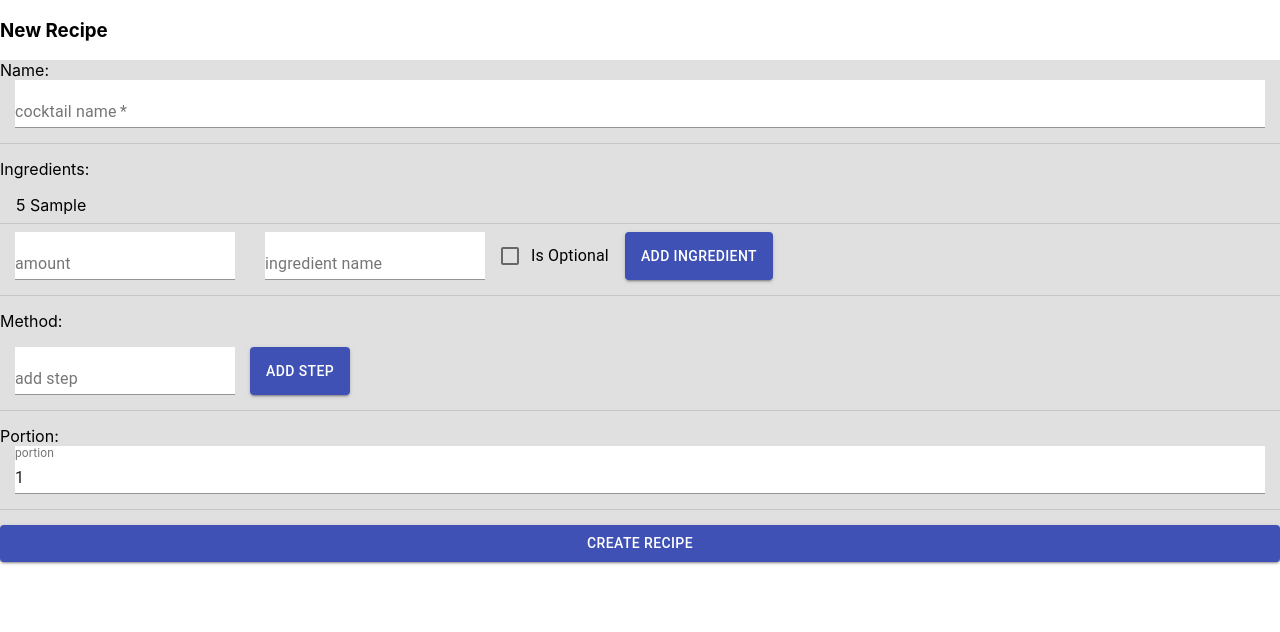
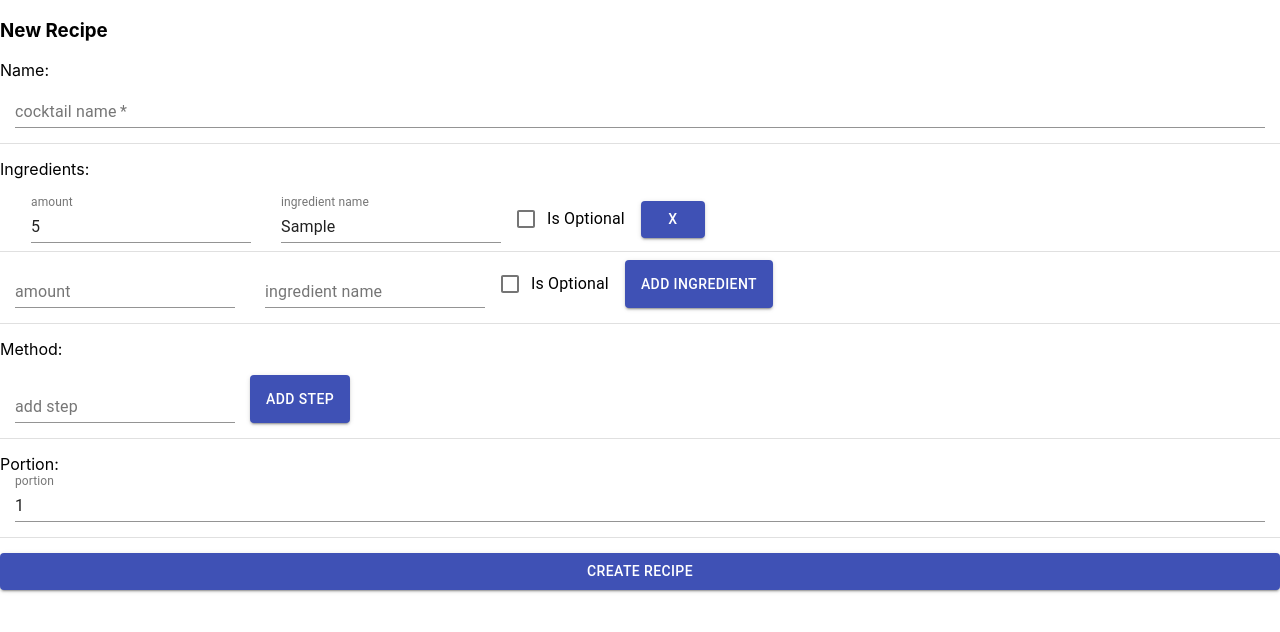
Before and after one commit to inbal0012/SmartBarClient, a React (Create React App) app: page /cocktails/add in a window 1280 px wide. Both pictures are taken after typing "5", "Sample" into the empty fields and a click on the button "ADD INGREDIENT". Shown: the top 632 px of the page. Built offline with nearby package versions, Linux system fonts and the light colour scheme.

Commit message:
CocktailForm editable lists!
AddCocktail & EditCocktail :
* Add regions
* Delete logs
* deleteIngredient
* updateIngredient
* updateMethod
* deleteStep

CocktailForm:
* Delete logs
* Delete background color
* Change Ingredient List
* Change Method List

```diff
--- a/src/Components/Cocktails/AddCocktail.js
+++ b/src/Components/Cocktails/AddCocktail.js
@@ -11,20 +11,23 @@ export default class AddCocktail extends Component {
 
     //func binding
     this.onChangeName = this.onChangeName.bind(this);
-    //#region New Ing
+    //#region New Ingredient
     this.newIngredientAdded = this.newIngredientAdded.bind(this);
     this.deleteIngredient = this.deleteIngredient.bind(this);
+    this.updateIngredient = this.updateIngredient.bind(this);
     this.onChangeNewIngName = this.onChangeNewIngName.bind(this);
     this.onChangeNewIngAmount = this.onChangeNewIngAmount.bind(this);
     this.onChangeNewIngIsOptional = this.onChangeNewIngIsOptional.bind(this);
     //#endregion
+    //#region Method
     this.onChangeNewStep = this.onChangeNewStep.bind(this);
     this.newStepAdded = this.newStepAdded.bind(this);
-
+    this.updateMethod = this.updateMethod.bind(this);
+    this.deleteStep = this.deleteStep.bind(this);
+    //#endregion
     this.onChangePortion = this.onChangePortion.bind(this);
 
     this.onSubmit = this.onSubmit.bind(this);
-    console.log(this.props);
 
     //Set initial state
     this.state = {
@@ -65,8 +68,29 @@ export default class AddCocktail extends Component {
     });
   }
 
-  deleteIngredient(e) {
-    console.log(e);
+  deleteIngredient(key) {
+    let newIngredientList = this.state.ingredients;
+    newIngredientList.splice(key, 1);
+    this.setState({ ingredients: newIngredientList });
+  }
+
+  updateIngredient(event, key) {
+    let newIngredientList = this.state.ingredients;
+    switch (event.target.id) {
+      case 'amount':
+        newIngredientList[key][0] = event.target.value;
+        break;
+      case 'ingName':
+        newIngredientList[key][1] = event.target.value;
+        break;
+      case 'Optional':
+        newIngredientList[key][2] = !newIngredientList[key][2];
+        break;
+      default:
+        break;
+    }
+
+    this.setState({ ingredients: newIngredientList });
   }
 
   onChangeNewIngAmount(e) {
@@ -87,7 +111,7 @@ export default class AddCocktail extends Component {
     });
   }
   // #endregion New Ingredient
-
+  // #region Method
   onChangeNewStep(e) {
     this.setState({
       newStep: e.target.value,
@@ -104,6 +128,19 @@ export default class AddCocktail extends Component {
     });
   }
 
+  updateMethod(event, key) {
+    let newMethodList = this.state.method;
+    newMethodList[key] = event.target.value;
+    this.setState({ method: newMethodList });
+  }
+
+  deleteStep(key) {
+    let newMethodList = this.state.method;
+    newMethodList.splice(key, 1);
+    this.setState({ method: newMethodList });
+  }
+  // #endregion Method
+
   onChangePortion(e) {
     this.setState({
       portion: e.target.value,
@@ -119,7 +156,6 @@ export default class AddCocktail extends Component {
       method: this.state.method,
       portion: this.state.portion,
     };
-    console.log('submitted ' + newRecipe);
 
     axios
       .post(ServerUrl + 'recipe/', newRecipe)
@@ -151,10 +187,14 @@ export default class AddCocktail extends Component {
           newIngIsOptional={this.state.newIngIsOptional}
           onChangeNewIngIsOptional={this.onChangeNewIngIsOptional}
           newIngredientAdded={this.newIngredientAdded}
+          deleteIngredient={this.deleteIngredient}
+          updateIngredient={this.updateIngredient}
           method={this.state.method}
           newStep={this.state.newStep}
           onChangeNewStep={this.onChangeNewStep}
           newStepAdded={this.newStepAdded}
+          updateMethod={this.updateMethod}
+          deleteStep={this.deleteStep}
           portion={this.state.portion}
           onChangePortion={this.onChangePortion}
           submitTitle={'Create Recipe'}
--- a/src/Components/Cocktails/CocktailForm.js
+++ b/src/Components/Cocktails/CocktailForm.js
@@ -9,7 +9,6 @@ import Divider from '@material-ui/core/Divider';
 const useStyles = makeStyles((theme) => ({
   root: {
     flexGrow: 1,
-    background: theme.palette.divider,
   },
   paper: {
     padding: theme.spacing(1),
@@ -29,8 +28,6 @@ const useStyles = makeStyles((theme) => ({
 }));
 
 function CocktailForm(props) {
-  console.log(props);
-
   const classes = useStyles();
   return (
     <form onSubmit={props.onSubmit} className={classes.root}>
@@ -52,12 +49,50 @@ function CocktailForm(props) {
         <List>
           {
             //TODO add delete ing button
-            props.ingredients.map((ing, index) => (
-              <ListItem divider key={index}>
-                {ing[0]} {ing[1]} {ing[2] ? '(optional)' : ''}
-                {/* <Button onClick={this.deleteIngredient}>X</Button> */}
-              </ListItem>
-            ))
+            props.ingredients.map((ingredient, index) => {
+              return (
+                <ListItem divider key={index.toString()}>
+                  <TextField
+                    id='amount'
+                    type='number'
+                    className={classes.textField}
+                    label='amount'
+                    value={ingredient[0]}
+                    onChange={(event) => props.updateIngredient(event, index)}
+                  />
+                  <TextField
+                    id='ingName'
+                    type='text'
+                    className={classes.textField}
+                    label='ingredient name'
+                    value={ingredient[1]}
+                    onChange={(event) => props.updateIngredient(event, index)}
+                  />
+                  <FormControlLabel
+                    control={
+                      <Checkbox
+                        id='Optional'
+                        name='checkedB'
+                        color='primary'
+                        checked={ingredient[2]}
+                        onChange={(event) =>
+                          props.updateIngredient(event, index)
+                        }
+                      />
+                    }
+                    label='Is Optional'
+                  />
+                  <Button
+                    key={index}
+                    color='primary'
+                    variant='contained'
+                    onClick={() => props.deleteIngredient(index)}
+                  >
+                    X
+                  </Button>
+                </ListItem>
+              );
+            })
           }
         </List>
 
@@ -102,8 +137,25 @@ function CocktailForm(props) {
       <FormGroup>
         <label>Method: </label>
         <List>
-          {props.method.map((step) => (
-            <ListItem>{step}</ListItem>
+          {props.method.map((step, index) => (
+            <ListItem>
+              <TextField
+                id='ingName'
+                type='text'
+                className={classes.textField}
+                label='ingredient name'
+                value={step}
+                onChange={(event) => props.updateMethod(event, index)}
+              />
+              <Button
+                key={index}
+                color='primary'
+                variant='contained'
+                onClick={() => props.deleteStep(index)}
+              >
+                X
+              </Button>
+            </ListItem>
           ))}
         </List>
 
@@ -140,11 +192,7 @@ function CocktailForm(props) {
       </FormGroup>
       <Divider className={classes.divider} />
       <FormGroup>
-        <Button
-          variant='contained'
-          onClick={props.newIngredientAdded}
-          color='primary'
-        >
+        <Button variant='contained' onClick={props.onSubmit} color='primary'>
           {props.submitTitle}
         </Button>
       </FormGroup>
--- a/src/Components/Cocktails/EditCocktail.js
+++ b/src/Components/Cocktails/EditCocktail.js
@@ -12,17 +12,21 @@ export default class EditCocktail extends Component {
     //#region New Ing
     this.newIngredientAdded = this.newIngredientAdded.bind(this);
     this.deleteIngredient = this.deleteIngredient.bind(this);
+    this.updateIngredient = this.updateIngredient.bind(this);
     this.onChangeNewIngName = this.onChangeNewIngName.bind(this);
     this.onChangeNewIngAmount = this.onChangeNewIngAmount.bind(this);
     this.onChangeNewIngIsOptional = this.onChangeNewIngIsOptional.bind(this);
     //#endregion
+    //#region Method
     this.onChangeNewStep = this.onChangeNewStep.bind(this);
     this.newStepAdded = this.newStepAdded.bind(this);
+    this.updateMethod = this.updateMethod.bind(this);
+    this.deleteStep = this.deleteStep.bind(this);
+    //#endregion
 
     this.onChangePortion = this.onChangePortion.bind(this);
 
     this.onSubmit = this.onSubmit.bind(this);
-    console.log(this.props);
 
     //Set initial state
     this.state = {
@@ -66,14 +70,12 @@ export default class EditCocktail extends Component {
   }
 
   onChangeName(e) {
-    console.log(e.target.value);
     this.setState({
       name: e.target.value,
     });
   }
   // #region New Ingredient
   newIngredientAdded(e) {
-    console.log(e);
     // Todo Validate
     if (this.state.newIngAmount <= 0) {
       // TODO
@@ -92,8 +94,29 @@ export default class EditCocktail extends Component {
     });
   }
 
-  deleteIngredient(e) {
-    console.log(e);
+  deleteIngredient(key) {
+    let newIngredientList = this.state.ingredients;
+    newIngredientList.splice(key, 1);
+    this.setState({ ingredients: newIngredientList });
+  }
+
+  updateIngredient(event, key) {
+    let newIngredientList = this.state.ingredients;
+    switch (event.target.id) {
+      case 'amount':
+        newIngredientList[key][0] = event.target.value;
+        break;
+      case 'ingName':
+        newIngredientList[key][1] = event.target.value;
+        break;
+      case 'Optional':
+        newIngredientList[key][2] = !newIngredientList[key][2];
+        break;
+      default:
+        break;
+    }
+
+    this.setState({ ingredients: newIngredientList });
   }
 
   onChangeNewIngAmount(e) {
@@ -114,7 +137,7 @@ export default class EditCocktail extends Component {
     });
   }
   // #endregion New Ingredient
-
+  // #region Method
   onChangeNewStep(e) {
     this.setState({
       newStep: e.target.value,
@@ -122,7 +145,6 @@ export default class EditCocktail extends Component {
   }
 
   newStepAdded(e) {
-    console.log(e);
     // Todo Validate
 
     this.setState({
@@ -130,6 +152,19 @@ export default class EditCocktail extends Component {
       newStep: '',
     });
   }
+
+  updateMethod(event, key) {
+    let newMethodList = this.state.method;
+    newMethodList[key] = event.target.value;
+    this.setState({ method: newMethodList });
+  }
+
+  deleteStep(key) {
+    let newMethodList = this.state.method;
+    newMethodList.splice(key, 1);
+    this.setState({ method: newMethodList });
+  }
+  // #endregion Method
 
   onChangePortion(e) {
     this.setState({
@@ -146,7 +181,6 @@ export default class EditCocktail extends Component {
       method: this.state.method,
       portion: this.state.portion,
     };
-    console.log('submitted ' + UpdatedRecipe);
 
     axios
       .patch(ServerUrl + 'recipe/' + this.state.cocktailID, UpdatedRecipe)
@@ -176,10 +210,14 @@ export default class EditCocktail extends Component {
           newIngIsOptional={this.state.newIngIsOptional}
           onChangeNewIngIsOptional={this.onChangeNewIngIsOptional}
           newIngredientAdded={this.newIngredientAdded}
+          deleteIngredient={this.deleteIngredient}
+          updateIngredient={this.updateIngredient}
           method={this.state.method}
           newStep={this.state.newStep}
           onChangeNewStep={this.onChangeNewStep}
           newStepAdded={this.newStepAdded}
+          updateMethod={this.updateMethod}
+          deleteStep={this.deleteStep}
           portion={this.state.portion}
           onChangePortion={this.onChangePortion}
           submitTitle={'Save Changes'}
```
